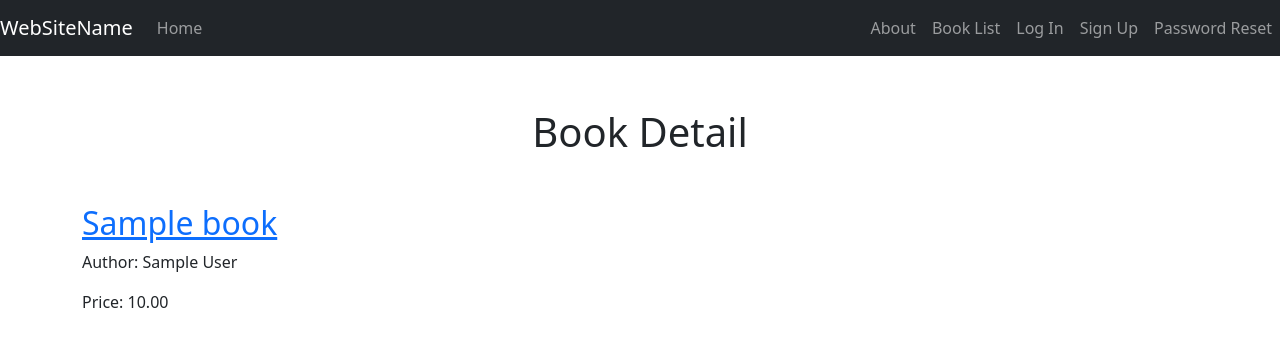
After one commit to JohnMatthewRobertson/Python, a Django app: page /books/00000000-0000-0000-0000-000000000001/ in a window 1280 px wide. The commit adds this page. Shown: the top 347 px of the page. Run offline with Django 4.2, Linux system fonts and the light colour scheme; tables that the repository leaves empty hold one stand-in row (values such as "Sample post").

Commit message:
add list view and detail view

```diff
--- /dev/null
+++ b/django/django_development/books/apps.py
@@ -0,0 +1,6 @@
+from django.apps import AppConfig
+
+
+class BooksConfig(AppConfig):
+    default_auto_field = 'django.db.models.BigAutoField'
+    name = 'books'
--- /dev/null
+++ b/django/django_development/books/models.py
@@ -0,0 +1,26 @@
+""""TODO"""
+import uuid
+from django.db import models
+from django.urls import reverse
+
+
+# Create your models here.
+
+class Book(models.Model):
+    """TODO"""
+    id = models.UUIDField(
+        primary_key=True,
+        default=uuid.uuid4,
+        editable=False
+    )
+    title = models.CharField(max_length=200)
+    author = models.CharField(max_length=200)
+    price = models.DecimalField(max_digits=6, decimal_places=2)
+
+    def __str__(self):
+        """TODO"""
+        return self.title
+
+    def get_absolute_url(self):
+        """TODO"""
+        return reverse('book_detail', args=[str(self.id)])
--- /dev/null
+++ b/django/django_development/books/urls.py
@@ -0,0 +1,6 @@
+"""TODO"""
+from django.urls import path
+from books.views import BookListView, BookDetailView
+
+urlpatterns = [path("", BookListView.as_view(), name='book_list'),
+path('<uuid:pk>/', BookDetailView.as_view(), name='book_detail'),]
--- /dev/null
+++ b/django/django_development/books/views.py
@@ -0,0 +1,18 @@
+"""TODO"""
+from django.views.generic import ListView, DetailView
+from books.models import Book
+
+
+# Create your views here.
+
+class BookListView(ListView):
+    """TODO"""
+    model = Book
+    context_object_name = 'book_list'
+    template_name = 'books/book_list.html'
+
+class BookDetailView(DetailView):
+    """TODO"""
+    model = Book
+    context_object_name = 'book'
+    template_name = 'books/book_detail.html'
--- a/django/django_development/config/settings.py
+++ b/django/django_development/config/settings.py
@@ -52,6 +52,7 @@ INSTALLED_APPS = [
     # local apps
     'home',
     'accounts',
+    'books',
 ]
 
 # django crispy forms setting
--- a/django/django_development/config/urls.py
+++ b/django/django_development/config/urls.py
@@ -25,4 +25,5 @@ urlpatterns = [
 
     # apps
     path('', include('home.urls')),
+    path('books/', include('books.urls')),
 ]
--- a/django/django_development/templates/_base.html
+++ b/django/django_development/templates/_base.html
@@ -31,6 +31,7 @@
 
   <ul class="navbar-nav ms-auto">
     <li class="nav-item"><a class="nav-link" href="{% url 'about' %}"> About</a></li>
+    <li class="nav-item"><a class="nav-link" href="{% url 'book_list' %}"> Book List</a></li>
     {% if user.is_authenticated %}
       <li class="nav-item"><a class="nav-link disabled" href="#">{{ user.email}}</a></li>
       <li class="nav-item"><a class="nav-link" href="{% url 'account_logout' %}"> Log Out</a></li>
--- /dev/null
+++ b/django/django_development/templates/books/book_detail.html
@@ -0,0 +1,36 @@
+{% extends '_base.html' %}
+
+{% load static %}
+
+{% block title %}
+    {{ book.title }}
+{% endblock title %}
+
+{% block content %}
+
+<div class="container mt-5 mb-5">
+
+    <div class="container mt-5 mb-5">
+        <div class="jumbotron">
+            <h1 class="d-flex justify-content-center">Book Detail</h1>
+        </div>
+    </div>
+
+    <div>
+        <div class="book-detail">
+            <h2><a href="">{{ book.title }}</a></h2>
+            <p>Author: {{ book.author }}</p>
+            <p>Price: {{ book.price }}</p>
+        </div>
+    </div>
+
+</div>
+
+
+
+{% endblock content %}
+
+
+{% block scripts %}
+  {{ block.super }}
+{% endblock %}
```
Also changed, not shown: django/django_development/books/admin.py (added, +11 -0 lines), django/django_development/books/tests/test_view.py (added, +38 -0 lines), django/django_development/templates/books/book_list.html (added, +36 -0 lines), django/django_development/books/__init__.py (added), django/django_development/books/migrations/0001_initial.py (added), django/django_development/books/migrations/__init__.py (added), django/django_development/books/tests/__init__.py (added).
